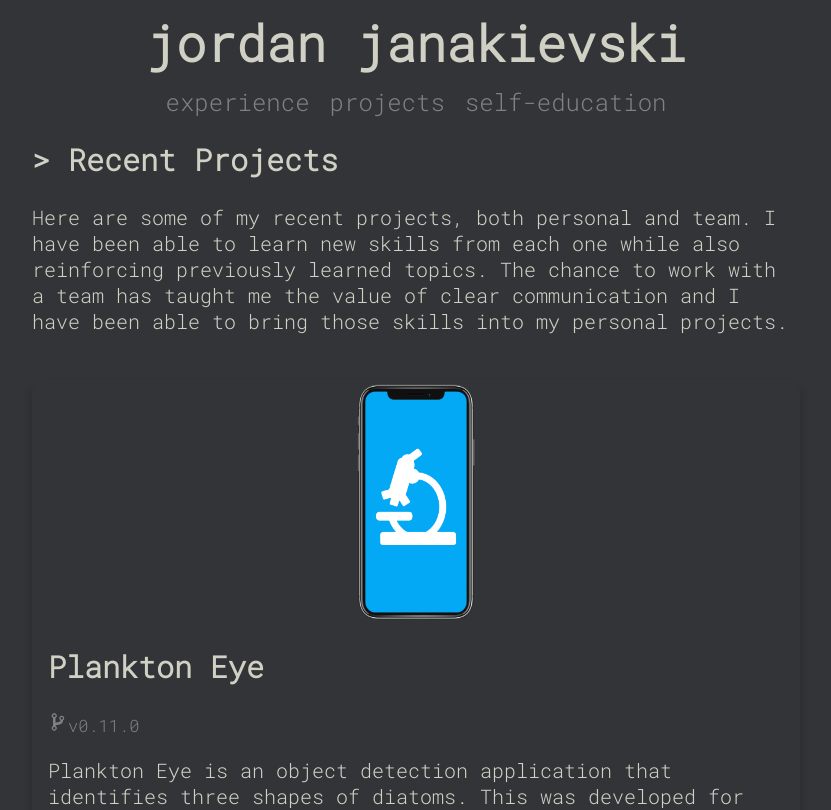
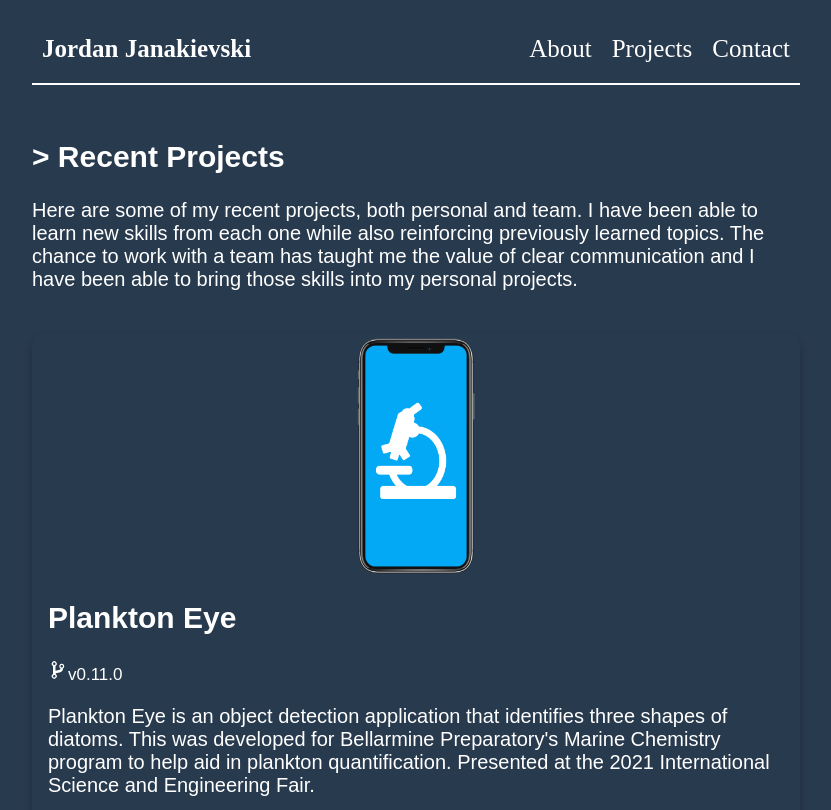
Before and after one commit to jordanjanakievski/jordanjanakievski.github.io, a React (Create React App) app: page /projects in a window 1280 px wide. Shown: the top 810 px of the page, without its empty margins (224-1055 px from the left). Built offline with nearby package versions, Linux system fonts and the light colour scheme.

Commit message:
new navbar, new footer, both mobile friendly

```diff
--- a/src/App.css
+++ b/src/App.css
@@ -1,9 +1,11 @@
 :root {
-	--dark-text: #818181;
-	--light-text: #d1d0c5;
-	--dark-background: #323437;
+	--dark-text: #909CA7;
+	--light-text: #FFFFFF;
+	--accent-color: #7E5F69;
+	--dark-background: #283A4E;
 	--light-background: whitesmoke;
-	--main-font: "Roboto Mono", monospace;
+	--main-font: "Nunito Sans", sans-serif;
+	--accent-font: "Bodoni Moda", serif;
 }
 
 .App {
--- a/src/Components/Footer/Footer.css
+++ b/src/Components/Footer/Footer.css
@@ -9,15 +9,15 @@
 	text-decoration: none;
 	font-family: var(--main-font);
 	font-size: 20px;
-	color: var(--dark-text);
+	color: var(--light-text);
 	text-align: center;
 }
 
 .footer:before {
 	position: flex;
 	left: 0;
-	height: 1px;
-	background: var(--dark-text);
+	height: 2px;
+	background: var(--light-text);
 	content: "";
 	width: 100%;
 	display: block;
@@ -25,7 +25,7 @@
 
 .logo {
 	padding-top: 20px;
-	color: var(--dark-text);
+	color: var(--light-text);
 	margin-left: 20px;
 	margin-right: 20px;
 	transition: 0.3s;
@@ -33,30 +33,30 @@
 
 .logo:visited {
 	text-decoration: none;
-	color: var(--dark-text);
+	color: var(--light-text);
 }
 
 .logo:hover {
-	color: var(--light-text);
+	color: var(--dark-text);
 }
 
 .version {
 	font-size: 17px;
 	text-decoration: none;
-	color: var(--dark-text);
+	color: var(--light-text);
 	transition: 0.3s;
 }
 
 .version:visited {
 	text-decoration: none;
+	color: var(--light-text);
+}
+
+.version:hover {
 	color: var(--dark-text);
 }
 
-.version:hover {
-	color: var(--light-text);
-}
-
-@media screen and (max-width: 750px) {
+@media screen and (max-width: 860px) {
 	.footer {
 		margin-left: 5%;
 		margin-right: 5%;
--- a/src/Components/Footer/Footer.js
+++ b/src/Components/Footer/Footer.js
@@ -2,10 +2,10 @@ import React from "react";
 import { Nav, Container } from "react-bootstrap";
 import "./Footer.css";
 import {
-	IoMail,
 	IoReader,
 	IoLogoLinkedin,
 	IoLogoGithub,
+	IoLogoGitlab,
 	IoLogoReact,
 	IoGitBranch,
 } from "react-icons/io5";
@@ -15,9 +15,6 @@ const Footer = () => {
 		<Container className={"footer"}>
 			<Container>
 				<Nav>
-					<Nav.Link href="mailto:jordan.a.janakievski@gmail.com">
-						<IoMail size={30} className={"logo"} />
-					</Nav.Link>
 					<a href="jordan_janakievski_resume.pdf" download>
 						<IoReader size={30} className={"logo"} />
 					</a>
@@ -27,10 +24,12 @@ const Footer = () => {
 					<Nav.Link href="https://github.com/jordanjanakievski">
 						<IoLogoGithub size={30} className={"logo"} />
 					</Nav.Link>
+					<Nav.Link href="https://gitlab.com/jordanjanakievski">
+						<IoLogoGitlab size={30} className={"logo"} />
+					</Nav.Link>
 				</Nav>
 			</Container>
 			<p>
-				Built with <IoLogoReact size={20} color="#646669" />{" "}
 				<Nav.Link
 					href="https://github.com/jordanjanakievski/jordanjanakievski.github.io"
 					className="version"
--- a/src/Components/Navbar/Navbar.css
+++ b/src/Components/Navbar/Navbar.css
@@ -11,96 +11,92 @@ a:active {
 	top: 0;
 	left: 0;
 	right: 0;
-	font-family: var(--main-font);
+	padding-top: 25px;
+	margin-left: 20%;
+	margin-right: 20%;
+	font-family: var(--accent-font);
 	background-color: var(--dark-background);
-	text-align: center;
 	margin-bottom: 30px;
+	float: left;
+	max-width: 1400px;
 }
 
-.desktop-header {
-	color: var(--light-text);
-	font-size: 50px;
-	margin: 10px;
-	text-decoration: none;
+.navbar-nav {
+	padding-bottom: 10px;
 }
 
-.mobile-header {
-	color: var(--light-text);
-	font-size: 40px;
-	margin: 20px;
-	text-decoration: none;
-	float: left;
-	display: none;
+.navbar:after {
+	position: flex;
+	left: 0;
+	height: 2px;
+	background: var(--light-text);
+	content: "";
+	width: 100%;
+	display: block;
 }
 
-.page-names {
-	font-size: 24px;
-	color: var(--dark-text);
+.page-title {
+	display: inline-block;
+	font-size: 25px;
+	font-weight: 600;
+	color: var(--light-text);
 	padding: 10px;
 	text-decoration: none;
 	transition: 0.3s;
 }
 
-#experience:hover {
-	color: #e5c07b;
+.page-names {
+	display: inline-block;
+	font-size: 25px;
+	color: var(--light-text);
+	padding: 10px;
+	text-decoration: none;
+	transition: 0.3s;
 }
 
-#projects:hover {
-	color: #61afef;
+.right-items {
+	float: right;
 }
 
-#self-education:hover {
-	color: #e06c75;
+.page-title:hover {
+	color: var(--dark-text);
 }
 
-.page-names:visited {
-	text-decoration: none;
+.page-names:hover {
+	color: var(--dark-text);
 }
 
-#navbarDropdown {
-	font-size: 40px;
-	margin: 20px;
-	float: right;
+/* Mobile Specific*/
+
+.mobile {
+	text-align: center;
 	display: none;
 }
 
-.nav-item.dropdown {
+.mobile-title {
+	display: inline-block;
+	font-size: 25px;
+	font-weight: 600;
 	color: var(--light-text);
-}
-
-.nav-item.show.dropdown {
-	color: var(--dark-text);
-	transition: 1s;
-}
-
-.dropdown-menu {
-	display: none;
-}
-
-.dropdown-menu.show {
-	display: block;
-}
-
-.page-names-mobile {
-	font-size: 24px;
-	color: var(--dark-text);
 	padding: 10px;
 	text-decoration: none;
 	transition: 0.3s;
-	display: block;
 }
 
-@media screen and (max-width: 750px) {
+.mobile-names {
+	display: inline-block;
+	font-size: 25px;
+	color: var(--light-text);
+	padding: 10px;
+	text-decoration: none;
+	transition: 0.3s;
+}
+
+/* Responsive */
+
+@media screen and (max-width: 860px) {
 	.navbar {
 		margin: 0;
-	}
-
-	.desktop-header {
-		display: none;
-	}
-
-	.mobile-header {
-		display: inline-block;
 	}
 
 	#desktop {
@@ -111,7 +107,7 @@ a:active {
 		display: block;
 	}
 
-	#navbarDropdown {
-		display: inline-block;
+	.navbar:after {
+		display: none;
 	}
 }
--- a/src/Components/Navbar/Navbar.js
+++ b/src/Components/Navbar/Navbar.js
@@ -6,60 +6,41 @@ const NavBar = () => {
 	return (
 		<Navbar>
 			<Container id={"desktop"}>
-				<Navbar.Brand href="/">
-					<h1 className={"desktop-header"}>jordan janakievski</h1>
-				</Navbar.Brand>
 				<Nav>
-					<Nav.Link
-						href="/experience"
-						className={"page-names"}
-						id={"experience"}
-					>
-						experience
+					<Nav.Link href="/" className={"page-title"}>
+						Jordan Janakievski
 					</Nav.Link>
-					<Nav.Link href="/projects" className={"page-names"} id={"projects"}>
-						projects
-					</Nav.Link>
-					<Nav.Link
-						href="/self-education"
-						className={"page-names"}
-						id={"self-education"}
-					>
-						self-education
-					</Nav.Link>
+					<div className={"right-items"}>
+						<Nav.Link href="/experience" className={"page-names"}>
+							About
+						</Nav.Link>
+						<Nav.Link href="/projects" className={"page-names"}>
+							Projects
+						</Nav.Link>
+						<Nav.Link href="/self-education" className={"page-names"}>
+							Contact
+						</Nav.Link>
+					</div>
 				</Nav>
 			</Container>
 			<Container className={"mobile"} id={"mobile-nav"}>
-				<Navbar.Brand href="/">
-					<h1 className={"mobile-header"}>jj</h1>
-				</Navbar.Brand>
 				<Nav>
-					<NavDropdown title="☰" id="navbarDropdown">
-						<br />
-						<br />
-						<br />
-						<NavDropdown.Item
-							href="/experience"
-							className={"page-names-mobile"}
-							id={"experience"}
-						>
-							experience
-						</NavDropdown.Item>
-						<NavDropdown.Item
-							href="/projects"
-							className={"page-names-mobile"}
-							id={"projects"}
-						>
-							projects
-						</NavDropdown.Item>
-						<NavDropdown.Item
-							href="/self-education"
-							className={"page-names-mobile"}
-							id={"self-education"}
-						>
-							self-education
-						</NavDropdown.Item>
-					</NavDropdown>
+					<div>
+						<Nav.Link href="/" className={"mobile-title"}>
+							Jordan Janakievski
+						</Nav.Link>
+					</div>
+					<div>
+						<Nav.Link href="/experience" className={"mobile-names"}>
+							About
+						</Nav.Link>
+						<Nav.Link href="/projects" className={"mobile-names"}>
+							Projects
+						</Nav.Link>
+						<Nav.Link href="/self-education" className={"mobile-names"}>
+							Contact
+						</Nav.Link>
+					</div>
 				</Nav>
 			</Container>
 		</Navbar>
```
Also changed, not shown: public/hero.jpg (added).
